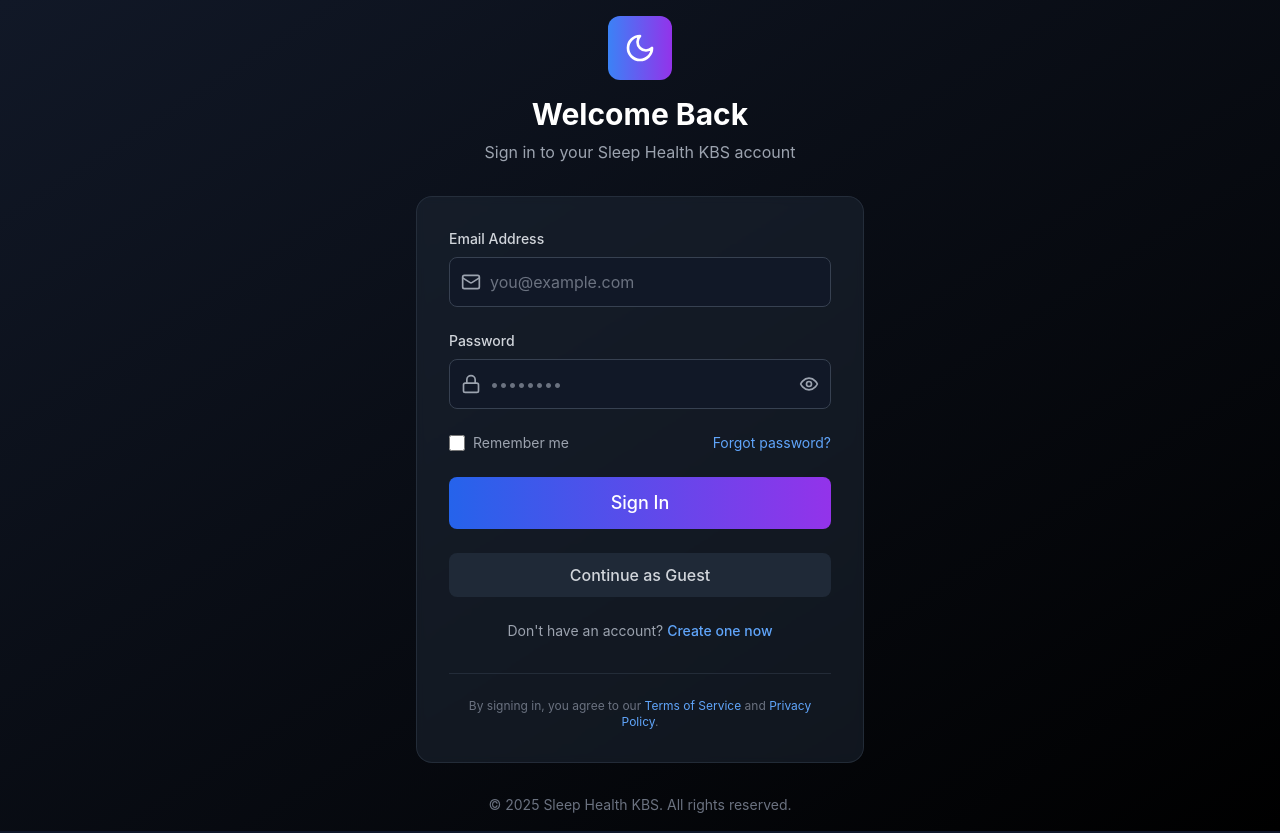
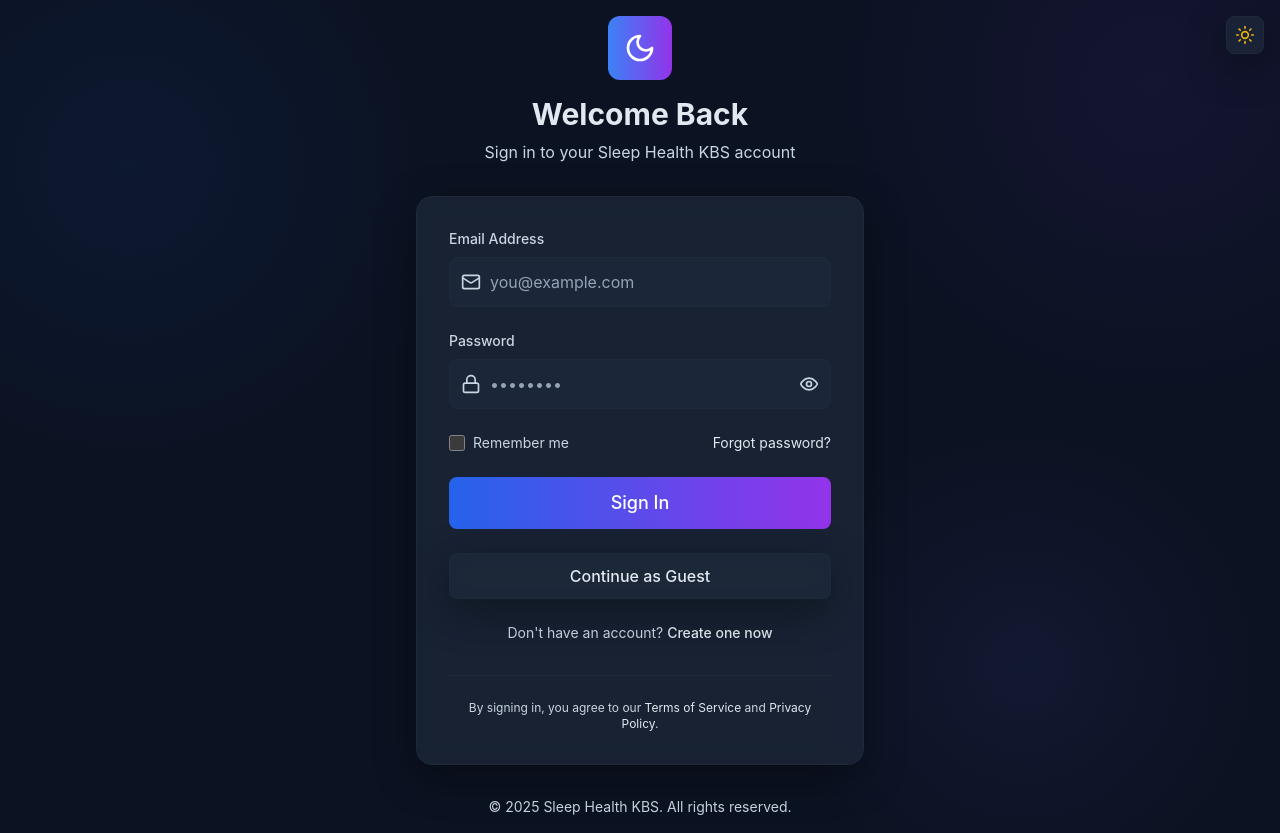
Before and after one commit to Attoher/KBS-Sleep-Disorder, a React (Vite) app in the folder frontend/: page /login in a window 1280 px wide. Built offline with nearby package versions, Linux system fonts and the light colour scheme; the HTML template or start-up script is replaced by a standard one.

Commit message:
feat: dashboard

```diff
--- a/frontend/src/App.jsx
+++ b/frontend/src/App.jsx
@@ -2,6 +2,7 @@ import React from 'react';
 import { BrowserRouter as Router, Routes, Route, Navigate } from 'react-router-dom';
 import { Toaster } from 'react-hot-toast';
 import { AuthProvider } from './contexts/AuthContext';
+import { ThemeProvider } from './contexts/ThemeContext';
 import PrivateRoute from './components/PrivateRoute';
 import Layout from './components/Layout/Layout';
 
@@ -17,15 +18,16 @@ import Analytics from './pages/Analytics';
 function App() {
   return (
     <Router>
+      <ThemeProvider>
         <AuthProvider>
           <Toaster
             position="top-right"
             toastOptions={{
               duration: 3000,
               style: {
-              background: '#1e293b',
-              color: '#fff',
-              border: '1px solid #334155',
+                background: 'var(--toast-bg)',
+                color: 'var(--text-primary)',
+                border: '1px solid var(--border-color)',
               },
             }}
           />
@@ -45,6 +47,7 @@ function App() {
             <Route path="*" element={<Navigate to="/login" replace />} />
           </Routes>
         </AuthProvider>
+      </ThemeProvider>
     </Router>
   );
 }
--- a/frontend/src/components/Common/Button.jsx
+++ b/frontend/src/components/Common/Button.jsx
@@ -9,16 +9,18 @@ const Button = ({
   size = 'medium',
   disabled = false,
   loading = false,
+  ariaLabel,
+  title,
   className = '',
   ...props
 }) => {
-  const baseStyles = 'font-medium rounded-lg transition-all duration-200 focus:outline-none focus:ring-2 focus:ring-offset-2 focus:ring-offset-gray-900 disabled:opacity-50 disabled:cursor-not-allowed';
+  const baseStyles = 'font-medium rounded-lg transition-all duration-200 focus:outline-none focus:ring-2 focus:ring-offset-2 disabled:opacity-50 disabled:cursor-not-allowed';
 
   const variants = {
-    primary: 'bg-gradient-to-r from-blue-600 to-purple-600 hover:from-blue-700 hover:to-purple-700 text-white focus:ring-blue-500',
-    secondary: 'bg-gray-800 hover:bg-gray-700 text-gray-300 focus:ring-gray-500',
-    danger: 'bg-red-600 hover:bg-red-700 text-white focus:ring-red-500',
-    outline: 'border border-gray-700 hover:bg-gray-800 text-gray-300 focus:ring-gray-500',
+    primary: 'bg-gradient-to-r from-blue-600 to-purple-600 hover:from-blue-700 hover:to-purple-700 text-white focus:ring-blue-500 focus:ring-offset-transparent',
+    secondary: 'surface text-primary border border-app hover:shadow-sm focus:ring-blue-500 focus:ring-offset-transparent',
+    danger: 'bg-red-600 hover:bg-red-700 text-white focus:ring-red-500 focus:ring-offset-transparent',
+    outline: 'border border-app text-primary hover:bg-slate-100 focus:ring-blue-500 focus:ring-offset-transparent',
   };
 
   const sizes = {
@@ -33,6 +35,8 @@ const Button = ({
       type={type}
       onClick={onClick}
       disabled={disabled || loading}
+      aria-label={ariaLabel || (typeof children === 'string' ? children : undefined)}
+      title={title || (typeof children === 'string' ? children : undefined)}
       className={`${baseStyles} ${variants[variant]} ${sizes[size]} ${className}`}
       {...props}
     >
--- /dev/null
+++ b/frontend/src/components/Common/ThemeToggle.jsx
@@ -0,0 +1,24 @@
+import React from 'react';
+import { Sun, Moon } from 'lucide-react';
+import { useTheme } from '../../contexts/ThemeContext';
+
+const ThemeToggle = ({ className = '' }) => {
+  const { theme, toggleTheme } = useTheme();
+
+  return (
+    <button
+      type="button"
+      onClick={toggleTheme}
+      className={`p-2 rounded-lg surface border border-app transition-colors ${className}`}
+      aria-label="Toggle color theme"
+    >
+      {theme === 'dark' ? (
+        <Sun className="w-5 h-5 text-yellow-500" />
+      ) : (
+        <Moon className="w-5 h-5 text-slate-600" />
+      )}
+    </button>
+  );
+};
+
+export default ThemeToggle;
--- a/frontend/src/components/Layout/Header.jsx
+++ b/frontend/src/components/Layout/Header.jsx
@@ -2,22 +2,22 @@ import React from 'react';
 import { Link } from 'react-router-dom';
 import { Moon, Sun, Bell, User } from 'lucide-react';
 import { useAuth } from '../../contexts/AuthContext';
+import { useTheme } from '../../contexts/ThemeContext';
+import toast from 'react-hot-toast';
 
 const Header = () => {
   const { user, logout } = useAuth();
-  const [darkMode, setDarkMode] = React.useState(true);
+  const { theme, toggleTheme } = useTheme();
 
-  const toggleDarkMode = () => {
-    setDarkMode(!darkMode);
-    if (darkMode) {
-      document.documentElement.classList.remove('dark');
-    } else {
-      document.documentElement.classList.add('dark');
-    }
+  const handleBell = () => {
+    toast('Notifications will appear here soon.', {
+      icon: '🔔',
+      duration: 2500,
+    });
   };
 
   return (
-    <header className="sticky top-0 z-50 bg-gray-900/90 backdrop-blur-md border-b border-gray-800">
+    <header className="sticky top-0 z-50 surface-muted">
       <div className="px-4 sm:px-6 lg:px-8">
         <div className="flex items-center justify-between h-16">
           <div className="flex items-center">
@@ -33,51 +33,57 @@ const Header = () => {
 
           <div className="flex items-center space-x-4">
             <button
-              onClick={toggleDarkMode}
-              className="p-2 rounded-lg bg-gray-800 hover:bg-gray-700 transition-colors"
-              aria-label="Toggle dark mode"
+              onClick={toggleTheme}
+              className="p-2 rounded-lg surface border border-app transition-colors"
+              aria-label="Toggle color theme"
+              title={theme === 'dark' ? 'Switch to light mode' : 'Switch to dark mode'}
             >
-              {darkMode ? (
-                <Sun className="w-5 h-5 text-yellow-400" />
+              {theme === 'dark' ? (
+                <Sun className="w-5 h-5 text-yellow-500" />
               ) : (
-                <Moon className="w-5 h-5 text-gray-400" />
+                <Moon className="w-5 h-5 text-slate-600" />
               )}
             </button>
 
-            <button className="p-2 rounded-lg bg-gray-800 hover:bg-gray-700 transition-colors relative">
-              <Bell className="w-5 h-5 text-gray-400" />
+            <button
+              onClick={handleBell}
+              className="p-2 rounded-lg surface border border-app transition-colors relative"
+              aria-label="Notifications"
+              title="Notifications"
+            >
+              <Bell className="w-5 h-5 text-secondary" />
               <span className="absolute top-1 right-1 w-2 h-2 bg-red-500 rounded-full"></span>
             </button>
 
             <div className="relative group">
-              <button className="flex items-center space-x-3 p-2 rounded-lg bg-gray-800 hover:bg-gray-700 transition-colors">
-                <div className="w-8 h-8 bg-gradient-to-r from-blue-500 to-purple-600 rounded-full flex items-center justify-center">
+              <button className="flex items-center space-x-3 p-2 rounded-lg surface border border-app transition-colors">
+                <div className="w-8 h-8 pill rounded-full flex items-center justify-center">
                   <User className="w-4 h-4 text-white" />
                 </div>
                 <div className="text-left hidden md:block">
-                  <p className="text-sm font-medium text-white">{user?.name || 'User'}</p>
-                  <p className="text-xs text-gray-400">{user?.email || 'user@example.com'}</p>
+                  <p className="text-sm font-medium text-primary">{user?.name || 'User'}</p>
+                  <p className="text-xs text-secondary">{user?.email || 'user@example.com'}</p>
                 </div>
               </button>
 
-              <div className="absolute right-0 mt-2 w-48 bg-gray-800 rounded-lg shadow-lg opacity-0 invisible group-hover:opacity-100 group-hover:visible transition-all duration-200 z-50">
+              <div className="absolute right-0 mt-2 w-48 surface shadow-lg opacity-0 invisible group-hover:opacity-100 group-hover:visible transition-all duration-200 z-50">
                 <div className="py-2">
                   <Link
                     to="/dashboard"
-                    className="block px-4 py-2 text-sm text-gray-300 hover:bg-gray-700"
+                    className="block px-4 py-2 text-sm text-secondary hover:bg-slate-100 hover:text-primary"
                   >
                     Dashboard
                   </Link>
                   <Link
                     to="/history"
-                    className="block px-4 py-2 text-sm text-gray-300 hover:bg-gray-700"
+                    className="block px-4 py-2 text-sm text-secondary hover:bg-slate-100 hover:text-primary"
                   >
                     History
                   </Link>
-                  <div className="border-t border-gray-700 my-1"></div>
+                  <div className="border-t border-app my-1"></div>
                   <button
                     onClick={logout}
-                    className="block w-full text-left px-4 py-2 text-sm text-red-400 hover:bg-gray-700"
+                    className="block w-full text-left px-4 py-2 text-sm text-red-500 hover:bg-slate-100"
                   >
                     Logout
                   </button>
--- a/frontend/src/components/Layout/Layout.jsx
+++ b/frontend/src/components/Layout/Layout.jsx
@@ -5,7 +5,7 @@ import Sidebar from './Sidebar';
 
 const Layout = () => {
   return (
-    <div className="min-h-screen bg-gradient-to-br from-gray-900 to-black">
+    <div className="min-h-screen app-bg text-primary">
       <Header />
       <div className="flex">
         <Sidebar />
--- /dev/null
+++ b/frontend/src/contexts/ThemeContext.jsx
@@ -0,0 +1,46 @@
+import React, { createContext, useContext, useEffect, useState, useCallback } from 'react';
+
+const ThemeContext = createContext({
+  theme: 'dark',
+  toggleTheme: () => {},
+  setTheme: () => {}
+});
+
+const THEME_KEY = 'theme';
+
+export const ThemeProvider = ({ children }) => {
+  const [theme, setThemeState] = useState('dark');
+
+  // Apply theme to <html data-theme="...">
+  const applyTheme = useCallback((nextTheme) => {
+    const root = document.documentElement;
+    root.dataset.theme = nextTheme;
+    setThemeState(nextTheme);
+    localStorage.setItem(THEME_KEY, nextTheme);
+  }, []);
+
+  const setTheme = useCallback((next) => {
+    applyTheme(next);
+  }, [applyTheme]);
+
+  const toggleTheme = useCallback(() => {
+    applyTheme(theme === 'dark' ? 'light' : 'dark');
+  }, [theme, applyTheme]);
+
+  useEffect(() => {
+    const saved = localStorage.getItem(THEME_KEY);
+    if (saved === 'light' || saved === 'dark') {
+      applyTheme(saved);
+    } else {
+      applyTheme('dark');
+    }
+  }, [applyTheme]);
+
+  return (
+    <ThemeContext.Provider value={{ theme, toggleTheme, setTheme }}>
+      {children}
+    </ThemeContext.Provider>
+  );
+};
+
+export const useTheme = () => useContext(ThemeContext);
--- a/frontend/src/index.css
+++ b/frontend/src/index.css
@@ -1,26 +1,140 @@
 @tailwind base;
 @tailwind components;
 @tailwind utilities;
+
 
 :root {
   font-family: Inter, system-ui, Avenir, Helvetica, Arial, sans-serif;
   line-height: 1.5;
   font-weight: 400;
-
-  color-scheme: light dark;
-  color: rgba(255, 255, 255, 0.87);
-  background-color: #0f172a;
-
   font-synthesis: none;
   text-rendering: optimizeLegibility;
   -webkit-font-smoothing: antialiased;
   -moz-osx-font-smoothing: grayscale;
+
+  /* Light theme defaults */
+  --bg-app: #f4f6fb;
+  --bg-surface: rgba(255, 255, 255, 0.9);
+  --bg-surface-2: rgba(248, 250, 252, 0.9);
+  --border-color: #e2e8f0;
+  --text-primary: #0f172a;
+  --text-secondary: #334155;
+  --muted: #94a3b8;
+  --accent-from: #2563eb;
+  --accent-to: #7c3aed;
+  --card-shadow: 0 12px 40px rgba(15, 23, 42, 0.08);
+  --toast-bg: #ffffff;
+}
+
+[data-theme="dark"] {
+  --bg-app: #0b1221;
+  --bg-surface: rgba(30, 41, 59, 0.72);
+  --bg-surface-2: rgba(15, 23, 42, 0.9);
+  --border-color: #1f2937;
+  --text-primary: #e2e8f0;
+  --text-secondary: #cbd5e1;
+  --muted: #94a3b8;
+  --accent-from: #2563eb;
+  --accent-to: #7c3aed;
+  --card-shadow: 0 12px 40px rgba(0, 0, 0, 0.35);
+  --toast-bg: #0f172a;
+}
+
+[data-theme="light"] {
+  color-scheme: light;
+}
+
+[data-theme="dark"] {
+  color-scheme: dark;
 }
 
 body {
   margin: 0;
   min-width: 320px;
   min-height: 100vh;
+  background: var(--bg-app);
+  color: var(--text-primary);
+}
+
+.text-primary { color: var(--text-primary); }
+.text-secondary { color: var(--text-secondary); }
+.border-app { border-color: var(--border-color); }
+
+.input-surface {
+  background: var(--bg-surface);
+  border: 1px solid var(--border-color);
+  color: var(--text-primary);
+}
+
+.input-surface::placeholder {
+  color: var(--muted);
+}
+
+.input-surface:focus {
+  outline: none;
+  border-color: var(--accent-from);
+  box-shadow: 0 0 0 2px rgba(37, 99, 235, 0.15);
+}
+
+.app-bg {
+  background: radial-gradient(circle at 10% 20%, rgba(37, 99, 235, 0.08), transparent 25%),
+              radial-gradient(circle at 90% 10%, rgba(124, 58, 237, 0.08), transparent 25%),
+              radial-gradient(circle at 80% 80%, rgba(99, 102, 241, 0.08), transparent 20%),
+              var(--bg-app);
+}
+
+.surface {
+  background: var(--bg-surface);
+  backdrop-filter: blur(10px);
+  border: 1px solid var(--border-color);
+  box-shadow: var(--card-shadow);
+}
+
+.surface-muted {
+  background: var(--bg-surface-2);
+  backdrop-filter: blur(8px);
+  border: 1px solid var(--border-color);
+}
+
+.text-primary { color: var(--text-primary); }
+.text-secondary { color: var(--text-secondary); }
+
+.border-app { border-color: var(--border-color); }
+
+.pill {
+  background: linear-gradient(90deg, var(--accent-from), var(--accent-to));
+  color: #fff;
+}
+
+/* Light theme overrides for legacy utility classes */
+[data-theme="light"] .text-white { color: var(--text-primary) !important; }
+[data-theme="light"] .text-gray-400 { color: #475569 !important; }
+[data-theme="light"] .text-gray-300 { color: #1f2937 !important; }
+[data-theme="light"] .text-gray-500 { color: #475569 !important; }
+
+[data-theme="light"] .bg-gray-900,
+[data-theme="light"] .bg-gray-900\/90,
+[data-theme="light"] .bg-gray-900\/50,
+[data-theme="light"] .bg-gray-800,
+[data-theme="light"] .bg-gray-800\/50,
+[data-theme="light"] .bg-gray-800\/70,
+[data-theme="light"] .bg-gray-700,
+[data-theme="light"] .bg-gray-700\/50,
+[data-theme="light"] .bg-gray-700\/30 {
+  background-color: var(--bg-surface) !important;
+}
+
+[data-theme="light"] .border-gray-800,
+[data-theme="light"] .border-gray-700,
+[data-theme="light"] .border-gray-700\/50,
+[data-theme="light"] .border-gray-800\/50 {
+  border-color: var(--border-color) !important;
+}
+
+[data-theme="light"] .hover\:bg-gray-800:hover,
+[data-theme="light"] .hover\:bg-gray-700:hover,
+[data-theme="light"] .hover\:bg-gray-800\/70:hover {
+  background-color: var(--bg-surface-2) !important;
 }
 
 /* Custom scrollbar */
--- a/frontend/src/pages/Login.jsx
+++ b/frontend/src/pages/Login.jsx
@@ -4,6 +4,7 @@ import { motion } from 'framer-motion';
 import { Moon, Mail, Lock, Eye, EyeOff } from 'lucide-react';
 import { useAuth } from '../contexts/AuthContext';
 import Button from '../components/Common/Button';
+import ThemeToggle from '../components/Common/ThemeToggle';
 
 const Login = () => {
   const navigate = useNavigate();
@@ -34,7 +35,10 @@ const Login = () => {
   };
 
   return (
-    <div className="min-h-screen bg-gradient-to-br from-gray-900 to-black flex items-center justify-center p-4">
+    <div className="min-h-screen app-bg flex items-center justify-center p-4 relative">
+      <div className="absolute top-4 right-4">
+        <ThemeToggle />
+      </div>
       <motion.div
         initial={{ opacity: 0, y: 20 }}
         animate={{ opacity: 1, y: 0 }}
@@ -45,45 +49,45 @@ const Login = () => {
           <div className="w-16 h-16 mx-auto mb-4 bg-gradient-to-r from-blue-500 to-purple-600 rounded-xl flex items-center justify-center">
             <Moon className="w-8 h-8 text-white" />
           </div>
-          <h1 className="text-3xl font-bold text-white mb-2">Welcome Back</h1>
-          <p className="text-gray-400">Sign in to your Sleep Health KBS account</p>
+          <h1 className="text-3xl font-bold text-primary mb-2">Welcome Back</h1>
+          <p className="text-secondary">Sign in to your Sleep Health KBS account</p>
         </div>
 
-        <div className="bg-gray-800/50 backdrop-blur-sm rounded-2xl border border-gray-700/50 p-8">
+        <div className="surface rounded-2xl p-8">
           <form onSubmit={handleSubmit} className="space-y-6">
             <div>
-              <label className="block text-sm font-medium text-gray-300 mb-2">
+              <label className="block text-sm font-medium text-secondary mb-2">
                 Email Address
               </label>
               <div className="relative">
                 <div className="absolute inset-y-0 left-0 pl-3 flex items-center pointer-events-none">
-                  <Mail className="h-5 w-5 text-gray-400" />
+                  <Mail className="h-5 w-5 text-secondary" />
                 </div>
                 <input
                   type="email"
                   required
                   value={formData.email}
                   onChange={(e) => setFormData({ ...formData, email: e.target.value })}
-                  className="w-full pl-10 pr-3 py-3 bg-gray-900 border border-gray-700 rounded-lg text-white placeholder-gray-500 focus:ring-2 focus:ring-blue-500 focus:border-transparent transition-colors"
+                  className="w-full pl-10 pr-3 py-3 input-surface rounded-lg transition-colors"
                   placeholder="you@example.com"
                 />
               </div>
             </div>
 
             <div>
-              <label className="block text-sm font-medium text-gray-300 mb-2">
+              <label className="block text-sm font-medium text-secondary mb-2">
                 Password
               </label>
               <div className="relative">
                 <div className="absolute inset-y-0 left-0 pl-3 flex items-center pointer-events-none">
-                  <Lock className="h-5 w-5 text-gray-400" />
+                  <Lock className="h-5 w-5 text-secondary" />
                 </div>
                 <input
                   type={showPassword ? 'text' : 'password'}
                   required
                   value={formData.password}
                   onChange={(e) => setFormData({ ...formData, password: e.target.value })}
-                  className="w-full pl-10 pr-10 py-3 bg-gray-900 border border-gray-700 rounded-lg text-white placeholder-gray-500 focus:ring-2 focus:ring-blue-500 focus:border-transparent transition-colors"
+                  className="w-full pl-10 pr-10 py-3 input-surface rounded-lg transition-colors"
                   placeholder="••••••••"
                 />
                 <button
@@ -92,9 +96,9 @@ const Login = () => {
                   className="absolute inset-y-0 right-0 pr-3 flex items-center"
                 >
                   {showPassword ? (
-                    <EyeOff className="h-5 w-5 text-gray-400 hover:text-gray-300" />
+                    <EyeOff className="h-5 w-5 text-secondary" />
                   ) : (
-                    <Eye className="h-5 w-5 text-gray-400 hover:text-gray-300" />
+                    <Eye className="h-5 w-5 text-secondary" />
                   )}
                 </button>
               </div>
@@ -106,13 +110,13 @@ const Login = () => {
                   id="remember-me"
                   name="remember-me"
                   type="checkbox"
-                  className="h-4 w-4 text-blue-600 focus:ring-blue-500 border-gray-700 rounded bg-gray-900"
+                  className="h-4 w-4 text-blue-600 focus:ring-blue-500 border-app rounded"
                 />
-                <label htmlFor="remember-me" className="ml-2 block text-sm text-gray-400">
+                <label htmlFor="remember-me" className="ml-2 block text-sm text-secondary">
                   Remember me
                 </label>
               </div>
-              <Link to="/forgot-password" className="text-sm text-blue-400 hover:text-blue-300">
+              <Link to="/forgot-password" className="text-sm text-primary hover:underline">
                 Forgot password?
               </Link>
             </div>
@@ -122,6 +126,7 @@ const Login = () => {
               loading={loading}
               className="w-full"
               size="large"
+              title="Sign in"
             >
               Sign In
             </Button>
@@ -131,30 +136,31 @@ const Login = () => {
               variant="secondary"
               className="w-full"
               onClick={handleGuest}
+              title="Continue as Guest"
             >
               Continue as Guest
             </Button>
 
-            <div className="text-center text-sm text-gray-400">
+            <div className="text-center text-sm text-secondary">
               Don't have an account?{' '}
-              <Link to="/register" className="text-blue-400 hover:text-blue-300 font-medium">
+              <Link to="/register" className="text-primary hover:underline font-medium">
                 Create one now
               </Link>
             </div>
           </form>
 
-          <div className="mt-8 pt-6 border-t border-gray-700/50">
-            <p className="text-xs text-gray-500 text-center">
+          <div className="mt-8 pt-6 border-t border-app">
+            <p className="text-xs text-secondary text-center">
               By signing in, you agree to our{' '}
-              <a href="#" className="text-blue-400 hover:text-blue-300">Terms of Service</a>{' '}
+              <a href="#" className="text-primary hover:underline">Terms of Service</a>{' '}
               and{' '}
-              <a href="#" className="text-blue-400 hover:text-blue-300">Privacy Policy</a>.
+              <a href="#" className="text-primary hover:underline">Privacy Policy</a>.
             </p>
           </div>
         </div>
 
         <div className="mt-8 text-center">
-          <p className="text-sm text-gray-500">
+          <p className="text-sm text-secondary">
             © {new Date().getFullYear()} Sleep Health KBS. All rights reserved.
           </p>
         </div>
```
Also changed, not shown: frontend/src/components/Common/Card.jsx (+5 -4 lines), frontend/src/components/Dashboard/RecentScreenings.jsx (+11 -11 lines), frontend/src/components/Layout/Sidebar.jsx (+14 -10 lines), frontend/src/pages/Register.jsx (+36 -31 lines). Lines whose indentation alone changed are shown as unchanged.
